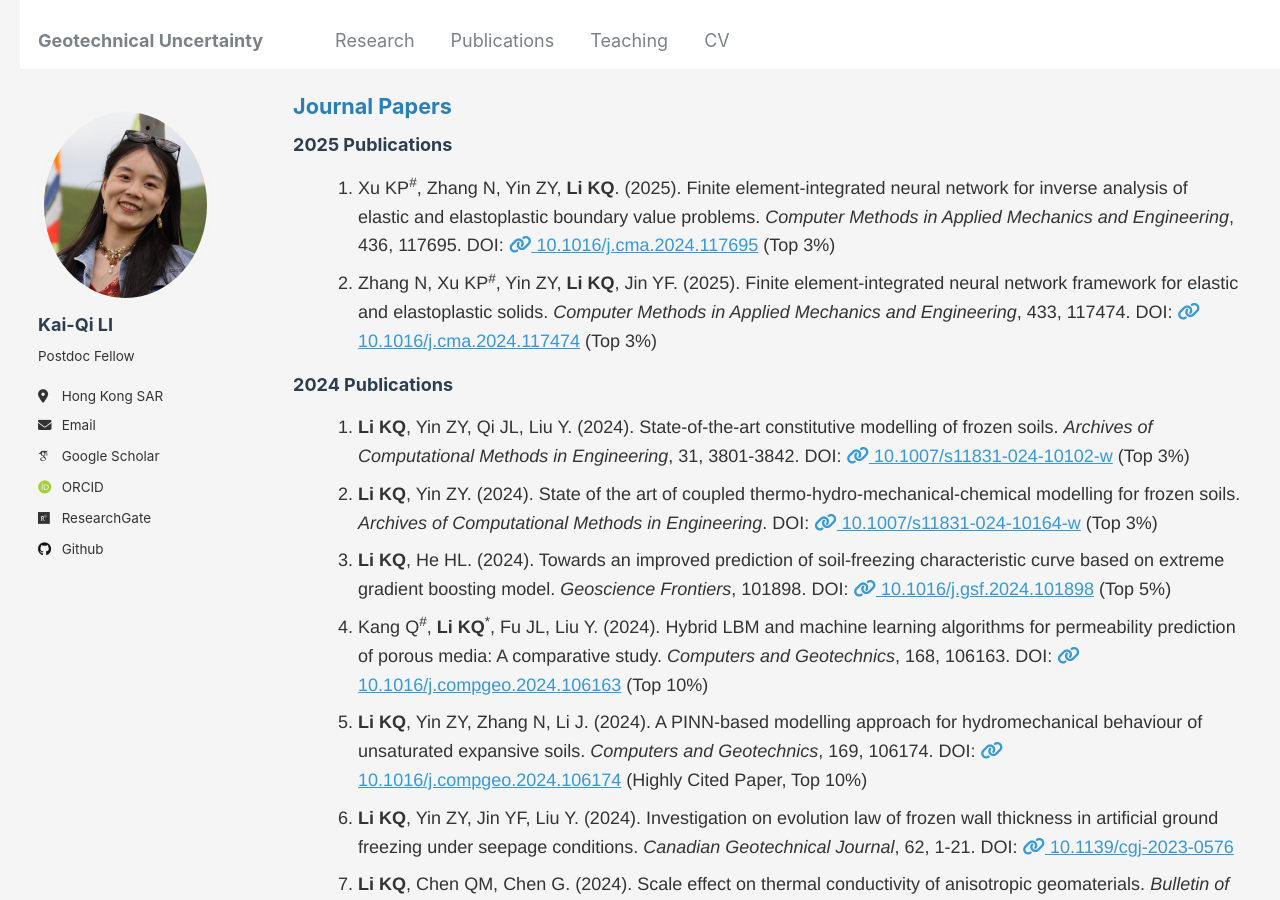
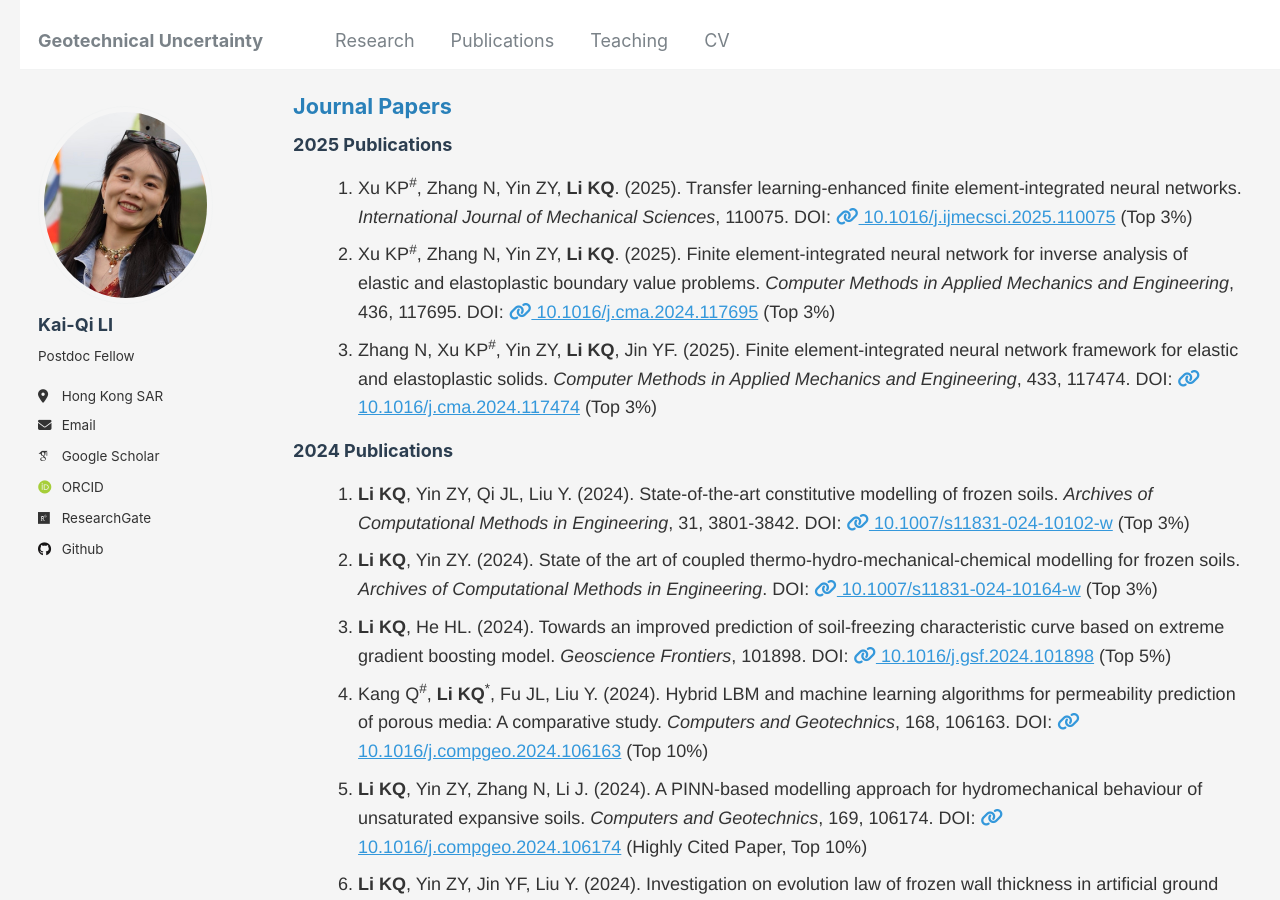
Before and after one commit to kqceeli/kqceeli.github.io, a Jekyll site: the page built from _pages/publications.html, in a window 1280 px wide and 900 px high. Built offline with Jekyll 4.4.1, drawn with Linux system fonts in a browser that asks for light colours; some web fonts are replaced.

Commit message:
Update publications.html

```diff
--- a/_pages/publications.html
+++ b/_pages/publications.html
@@ -88,6 +88,7 @@ author_profile: true
   <!-- 2025 Publications -->
   <h3>2025 Publications</h3>
   <ol>
+    <li>Xu KP<sup>#</sup>, Zhang N, Yin ZY, <strong>Li KQ</strong>. (2025). Transfer learning-enhanced finite element-integrated neural networks. <i>International Journal of Mechanical Sciences</i>, 110075. DOI: <a href="https://doi.org/10.1016/j.ijmecsci.2025.110075" target="_blank"><i class="fas fa-link"></i> 10.1016/j.ijmecsci.2025.110075</a> (Top 3%)</li>
     <li>Xu KP<sup>#</sup>, Zhang N, Yin ZY, <strong>Li KQ</strong>. (2025). Finite element-integrated neural network for inverse analysis of elastic and elastoplastic boundary value problems. <i>Computer Methods in Applied Mechanics and Engineering</i>, 436, 117695. DOI: <a href="https://doi.org/10.1016/j.cma.2024.117695" target="_blank"><i class="fas fa-link"></i> 10.1016/j.cma.2024.117695</a> (Top 3%)</li>
     <li>Zhang N, Xu KP<sup>#</sup>, Yin ZY, <strong>Li KQ</strong>, Jin YF. (2025). Finite element-integrated neural network framework for elastic and elastoplastic solids. <i>Computer Methods in Applied Mechanics and Engineering</i>, 433, 117474. DOI: <a href="https://doi.org/10.1016/j.cma.2024.117474" target="_blank"><i class="fas fa-link"></i> 10.1016/j.cma.2024.117474</a> (Top 3%)</li>
   </ol>
```
